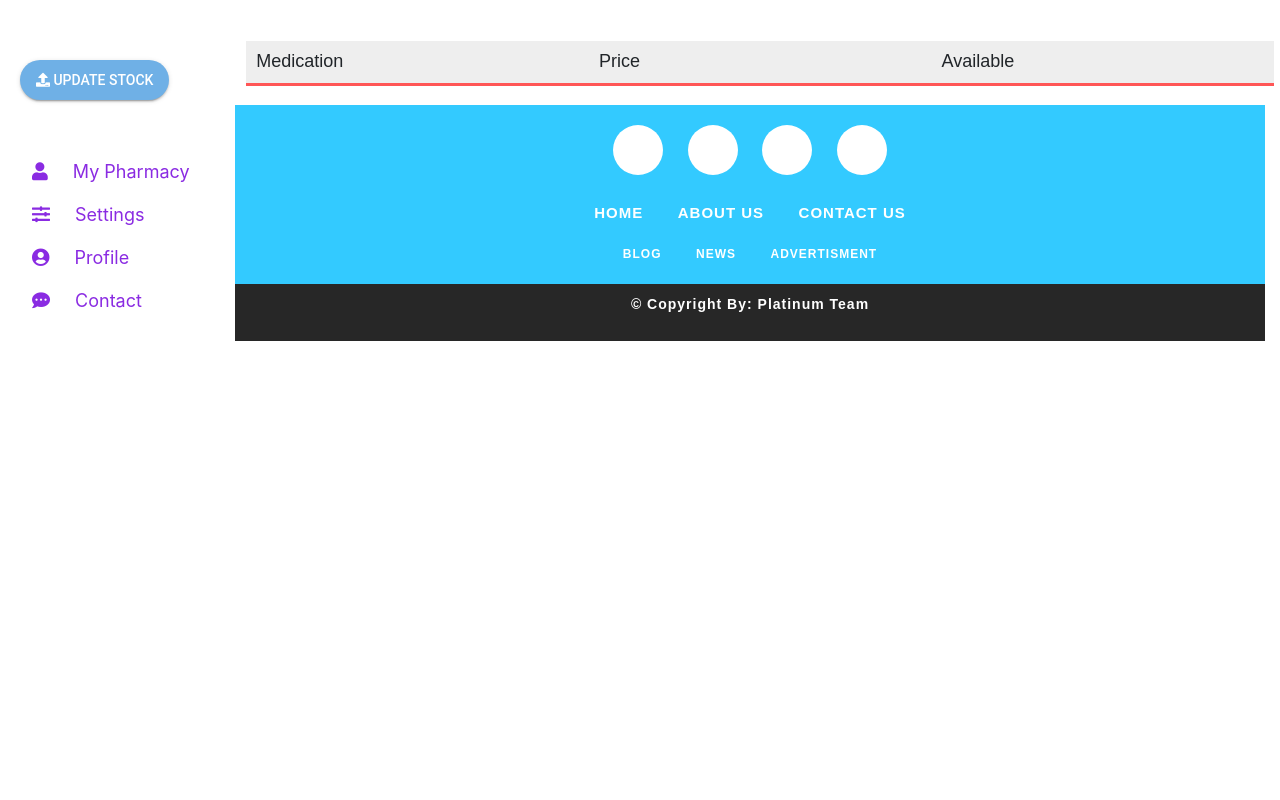
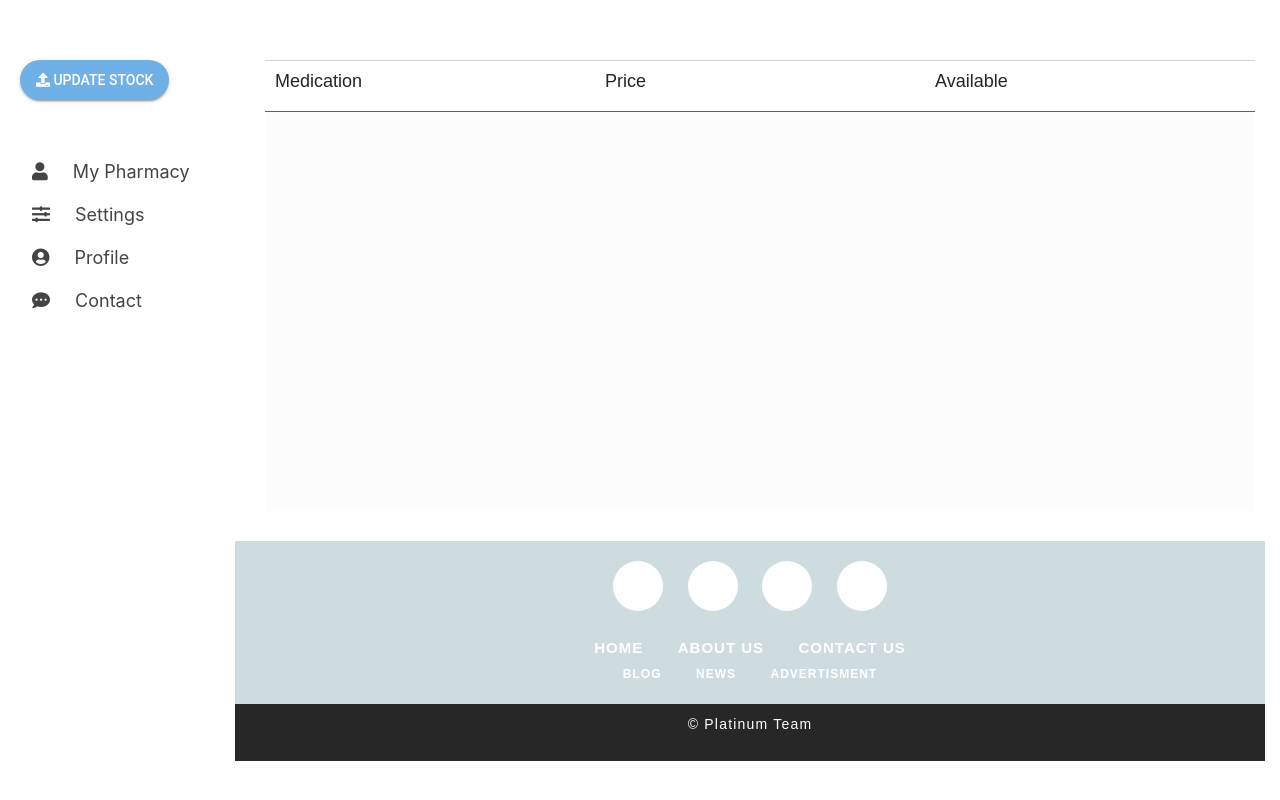
Before and after one commit to Bandoh/PharmacyPrototype_Web, a website: page html/home.html in a window 1280 px wide. Drawn offline with Linux system fonts and the light colour scheme; no server answers.

Commit message:
ux update

```diff
--- a/css/customCss/footerstyle.css
+++ b/css/customCss/footerstyle.css
@@ -1,122 +1,142 @@
-*{
+* {
     margin: 0px;
     padding: 0px;
     box-sizing: border-box;
 }
-a{
+
+a {
     text-decoration: none;
     outline: none;
+}
 
-}
-.footer{
+.footer {
     width: 100%;
     height: auto;
     margin: auto;
-    background:#33CAFF;
+    background: rgb(206, 220, 224);
     padding: 20px 0px;
 }
-.footer-social-icons{
+
+.footer-social-icons {
     width: 100%;
     height: auto;
     margin: auto;
 }
-.footer-social-icons{
+
+.footer-social-icons {
     margin: 0px;
     padding: 0px;
     text-align: center;
 }
-.footer-social-icons ul li{
+
+.footer-social-icons ul li {
     display: inline-block;
     width: 50px;
-height:50px;
+    height: 50px;
     margin: 0px 10px;
     border-radius: 100%;
     background: #fff;
 }
-.footer-social-icons ul li a{
+
+.footer-social-icons ul li a {
     color: #272727;
-font-size:25px;
+    font-size: 20px;
     display: block;
 }
-.footer-social-icons ul li a i{
-    line-height:50px;
-}
-.footer-social-icons ul li a:hover{
-    color:#333CFF;
+
+.footer-social-icons ul li a i {
+    line-height: 10px;
 }
 
-.footer-menu-one{
+.footer-social-icons ul li a:hover {
+    color: #333CFF;
+}
+
+.footer-menu-one {
     width: 100%;
     height: auto;
     margin: auto;
     margin-top: 25px;
 }
-.footer-menu-one ul{
+
+.footer-menu-one ul {
     margin: 0px;
     padding: 0px;
+    font-family: sans-serif;
+    font-size: 16px;
     text-align: center;
 }
-.footer-menu-one ul li{
+
+.footer-menu-one ul li {
     display: inline-block;
     margin: 0px 15px;
 }
-.footer-menu-one ul li a{
+
+.footer-menu-one ul li a {
     font-family: arial;
-    font-size:15px;
-    font-weight: 600;
-    color: #fff;
-    letter-spacing: 1px;
-    text-transform: uppercase;
-}
-.footer-menu-one ul li a:hover{
-    color: #272727;
-}
-
-.footer-menu-two{
-    width: 100%;
-    height: auto;
-    margin: auto;
-    margin-top: 15px;
-}
-.footer-menu-two ul{
-margin: 0px;
-padding: 0px;
-text-align: center;
-}
-.footer-menu-two ul li{
-display: inline-block;
-margin: 0px 15px;
-}
-.footer-menu-two ul li a{
-    font-family: arial;
-    font-size:12px;
+    font-size: 15px;
     font-weight: 600;
     color: #fff;
     letter-spacing: 1px;
     text-transform: uppercase;
 }
 
-.footer-menu-two ul li a:hover{
+.footer-menu-one ul li a:hover {
+    color: #272727;
+    text-decoration: none;
+}
+
+.footer-menu-two li a:hover {
+    text-emphasis: none;
+    text-decoration: none;
+}
+
+.footer-menu-two ul {
+    margin: 0px;
+    padding: 0px;
+    text-align: center;
+}
+
+.footer-menu-two ul li {
+    display: inline-block;
+    margin: 0px 15px;
+}
+
+.footer-menu-two ul li a {
+    font-family: arial;
+    font-size: 12px;
+    font-weight: 600;
+    color: #fff;
+    letter-spacing: 1px;
+    text-transform: uppercase;
+}
+
+.footer-menu-two ul li a:hover {
     color: #272727;
 }
-.footer-bottom{
-    width:100%;
+
+.footer-bottom {
+    width: 100%;
     height: auto;
     margin: auto;
     background: #272727;
-    padding:10px;
+    padding: 10px;
 }
-.footer-bottom{
-    font-family: arial;
+
+.footer-bottom {
+    font-family: sans-serif;
     font-size: 14px;
     text-align: center;
     color: #fff;
-    font-weight: 600;
-    letter-spacing: 1px;
+    font-weight: 300px;
+    letter-spacing: 1.2px;
 }
-.footer-bottom p a{
-    color:#fff;
+
+.footer-bottom p a {
+    color: #fff;
 }
-.footer-bottom p a:hover{
+
+.footer-bottom p a:hover {
     color: #33CAFF;
+    text-decoration: none;
 }
--- a/css/customCss/main.css
+++ b/css/customCss/main.css
@@ -1,5 +1,7 @@
 #body {
     opacity: 0.92;
+    padding: 0px;
+    margin: 0px;
 }
 
 #bodyRegister {
@@ -104,10 +106,36 @@
     display: none;
 }
 
+.scrollable::-webkit-scrollbar {
+    width: 10px;
+}
+
+
+.scrollable::-webkit-scrollbar-track {
+    box-shadow: inset 0 0 5px grey;
+    border-radius: 20px;
+}
+
+
+.scrollable::-webkit-scrollbar-thumb {
+    background: #acacac;
+
+}
+
+.scrollable::-webkit-scrollbar-thumb:hover {
+    background: grey;
+}
+.scrollable{
+    height: 400px;
+    width: 100%;
+    overflow-y: scroll;
+    background-color: #fcfcfc;
+    border-top: 1px solid #ff1b1b;
+}
 
 #pageText{
     margin: 30px 10px 10px 10px;
-    padding: 1px;
+    padding: 20px;
     float: left;
     width: 100%;
 }
@@ -163,23 +191,21 @@
     width: 33.333%;
     outline: none;
     margin: none;
-    padding: 1%;
-    background-color: #eee;
+    padding: none;
+    background-color: #fff;
+    border-top: 1px solid #d7d4d4;
     font-family: sans-serif;
     font-size: 18px;
-    background-color: #eee;
     cursor: pointer;
-    border-bottom: 3px solid #ff5656;
 }
 
 #mypharmacy #myPharmHeading h4:hover{
     background-color: #d7d4d4;
-    border-bottom: 3px solid #d7d4d4;
 }
 
 #mypharmacy h4{
     float: left;
-    width: 33.34%;
+    width: 33.33%;
     padding: 10px;
     font-family: sans-serif;
     font-size: 16px;
@@ -249,7 +275,7 @@
     font-size: 18px;
   }
 
-#profile  button {
+#profile button {
     border: none;
     outline: 0;
     display: inline-block;
--- a/css/customCss/sidebar.css
+++ b/css/customCss/sidebar.css
@@ -14,10 +14,13 @@
   padding: 8px 8px 8px 32px;
   text-decoration: none;
   font-size: 18px;
-  color: blueviolet;
+  color: #444444;
   display: block;
   transition: 0.3s;
   user-select: none;
+}
+.sidenav a:hover{
+  text-decoration: none;
 }
 
 .sidenav a i {
@@ -25,9 +28,8 @@
 }
 
 .sidenav a:hover {
-  color: #f1f1f1;
-  border-left: 10px solid blueviolet;
-  font-size: 20px;
+  border-left: 10px solid #444444;
+  background-color: #d1cfcf;
 }
 
 .holder {
--- a/html/home.html
+++ b/html/home.html
@@ -109,11 +109,14 @@
                         <!--Retrieved Products display here-->
                         <div id="pageText">
                             <div id="mypharmacy">
+
                                     <div id="myPharmHeading">
                                         <h4>Medication</h4>
                                         <h4>Price</h4>
                                         <h4>Available</h4>
                                     </div>
+
+                                <div class="scrollable" id="items">
 
                                     <div id="StockItems">
                                         <!--  <h4>Panadol</h4>
@@ -122,6 +125,7 @@
                                                 <input checked id='availablity' type='checkbox'>
                                                 <span class='slider round'></span>
                                             </lable>-->
+                                    </div>
                                 </div>
 
                             </div>
@@ -209,7 +213,7 @@
 
                     </div>
                     <div class="footer-bottom">
-                        <p>&copy; Copyright By:
+                        <p>&copy;
                             <a href="#">Platinum Team </a>
                         </p>
                     </div>
--- a/js/firebaseJs/myPharmacy.js
+++ b/js/firebaseJs/myPharmacy.js
@@ -14,7 +14,7 @@ db.collection("PharmacyDetails").where("Email", "==", 'rbayor16@gmail.com')
             var i = 0;
             while (i < doc.data().Stock.length) {
 
-                var overViewList = document.getElementById("mypharmacy");
+                var overViewList = document.getElementById("items");
                 var item = document.createElement('div');
 
                 item.setAttribute("id", "StockItems");
```
Lines whose indentation alone changed are shown as unchanged.
